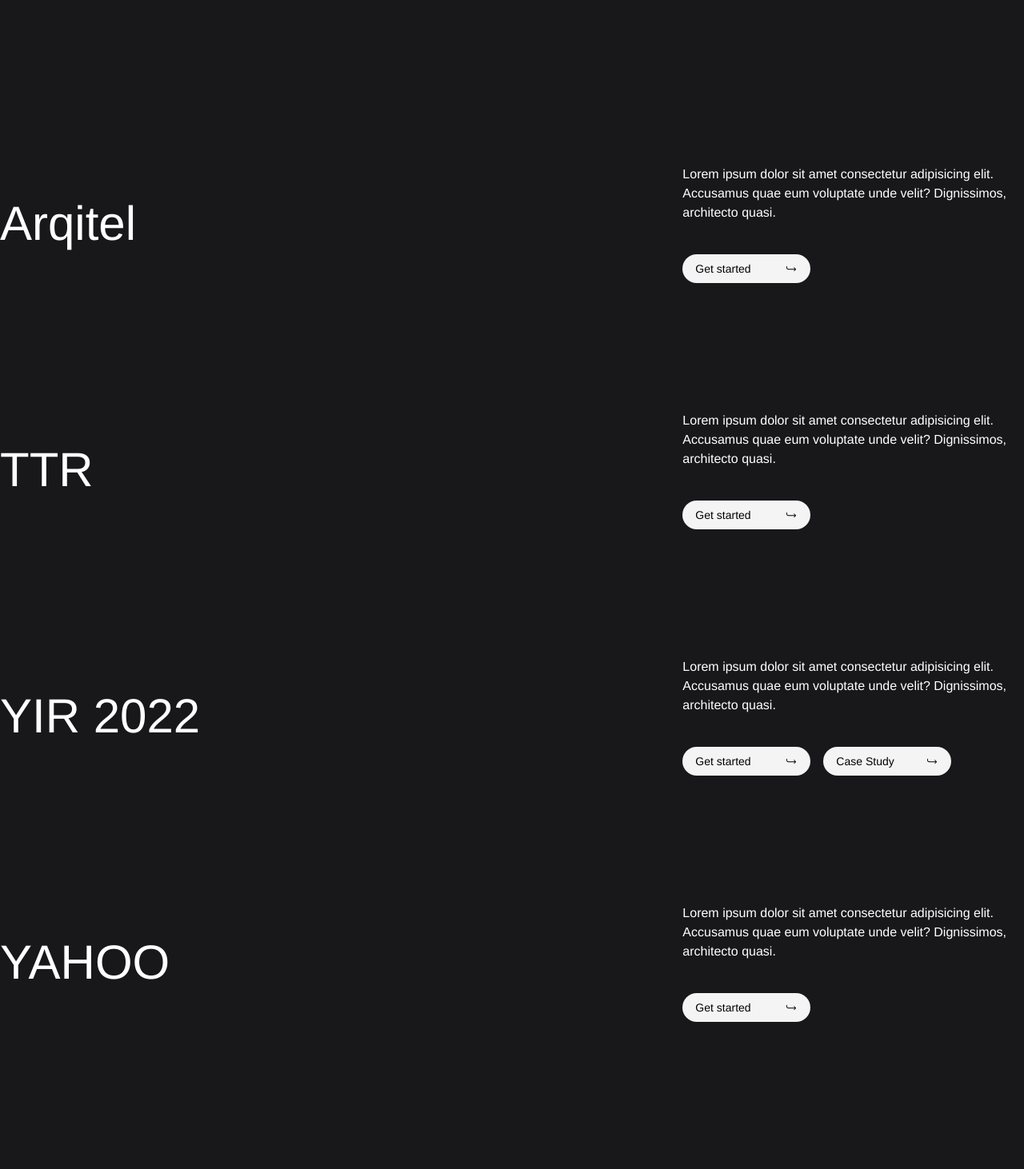
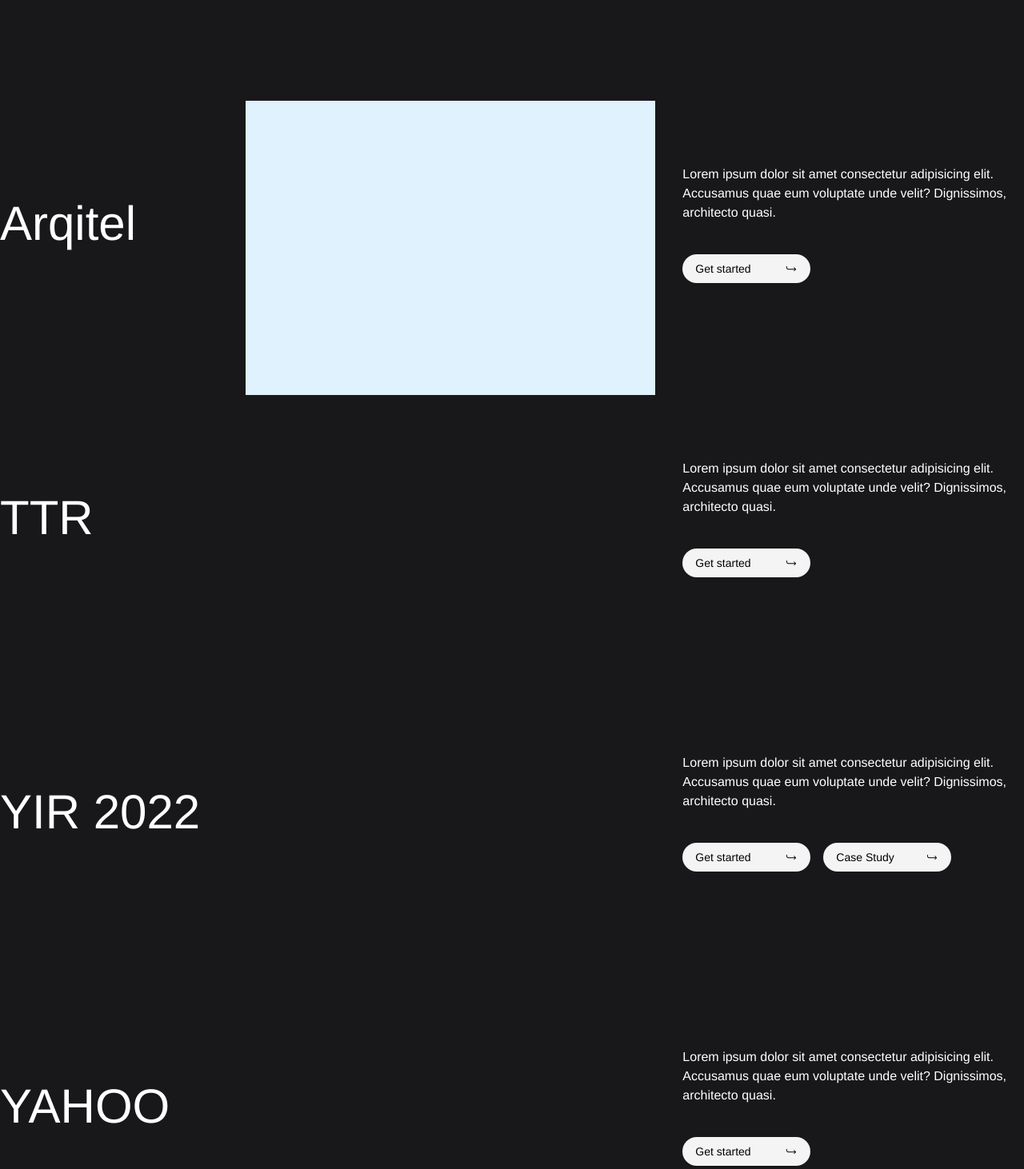
Before and after one commit to prithvikings/Kamly, a React (Vite) app: page / in a window 1280 px wide. Shown: the part 668-2130 px from the top of the page at 80% size. Built offline with nearby package versions, Linux system fonts and the light colour scheme.

Commit message:
Add animation features using Locomotive Scroll and Framer Motion; update Product and Work components for smoother interactions

```diff
--- a/package.json
+++ b/package.json
@@ -11,6 +11,8 @@
   },
   "dependencies": {
     "@tailwindcss/vite": "^4.0.7",
+    "locomotive-scroll": "^5.0.0-beta.21",
+    "motion": "^12.5.0",
     "react": "^19.0.0",
     "react-dom": "^19.0.0",
     "react-icons": "^5.5.0",
--- a/src/App.jsx
+++ b/src/App.jsx
@@ -6,7 +6,12 @@
 import Marquees from './components/Marquees'
 import Cards from './components/Cards'
 import Footer from './components/Footer'
+import LocomotiveScroll from 'locomotive-scroll';
+
+
 const App = () => {
+const locomotiveScroll = new LocomotiveScroll();
+
   return (
     <div className='w-full bg-zinc-900 text-white font-[Helvetica]'>
       <Navbar />
--- a/src/components/Product.jsx
+++ b/src/components/Product.jsx
@@ -1,16 +1,16 @@
 import React from 'react'
 import Button from './Button'
 
-function Product({val}) {
+function Product({val, mover, count}) {
   return (
-    <div className='w-full py-20 text-white '>
-        <div className='max-w-screen-xl mx-auto flex items-center justify-between'>
+    <div className='w-full py-20 h-[23rem] '>
+        <div onMouseEnter={() => {mover(count)}} className='max-w-screen-xl mx-auto flex items-center justify-between'>
           <h1 className='font-medium text-6xl capitalize'>{val.title}</h1>
           <div className='dets w-1/3'>
             <p className='mb-10'>{val.description}</p>
             <div className='w-1/3 flex items-center gap-4'>
-            {val.live && <Button/>}
-            {val.case && <Button content='Case Study' />}
+              {val.live && <Button />}
+              {val.case && <Button content='Case Study' />}
             </div>
           </div>
         </div>
--- a/src/components/Products.jsx
+++ b/src/components/Products.jsx
@@ -1,8 +1,9 @@
-import React from "react";
+import React, { useState } from "react";
 import Product from "./Product";
+import { motion } from "framer-motion";
 
 function Products() {
-  var products = [
+  const products = [
     {
       title: "arqitel",
       description:
@@ -32,12 +33,49 @@
       case: false,
     },
   ];
+
+  const [pos, setPos] = useState(0);
+
+  const mover = (index) => {
+    setPos(index * 23);
+  };
+
   return (
-    <div className="bg-zinc-900 mt-32">
+    <div className="mt-32 relative">
       {products.map((val, index) => (
-        <Product val={val}
-        key={index} />
+        <Product val={val} count={index} index={index} mover={mover} />
       ))}
+
+      {/* Animation wala part */}
+      <div className="absolute top-0 w-full h-full pointer-events-none">
+        <motion.div
+          initial={{ y: 0, x: "-50%" }}
+          animate={{ y: `${pos}rem` }}
+          transition={{ ease: [0.76, 0, 0.24, 1], duration: 0.4 }}
+          className="window w-[32rem] h-[23rem] absolute left-[44%] bg-white overflow-hidden"
+        >
+          <motion.div
+            animate={{ y: `-${pos}rem` }}
+            transition={{ ease: [0.76, 0, 0.24, 1], duration: 0.5 }}
+            className="w-full h-full bg-sky-100"
+          ></motion.div>
+          <motion.div
+            animate={{ y: `-${pos}rem` }}
+            transition={{ ease: [0.76, 0, 0.24, 1], duration: 0.5 }}
+            className="w-full h-full bg-sky-300"
+          ></motion.div>
+          <motion.div
+            animate={{ y: `-${pos}rem` }}
+            transition={{ ease: [0.76, 0, 0.24, 1], duration: 0.5 }}
+            className="w-full h-full bg-sky-400"
+          ></motion.div>
+          <motion.div
+            animate={{ y: `-${pos}rem` }}
+            transition={{ ease: [0.76, 0, 0.24, 1], duration: 0.5 }}
+            className="w-full h-full bg-sky-500"
+          ></motion.div>
+        </motion.div>
+      </div>
     </div>
   );
 }
--- a/src/components/Work.jsx
+++ b/src/components/Work.jsx
@@ -1,7 +1,8 @@
-import React from "react";
-
+import React, { useState } from "react";
+import { motion, useScroll } from "motion/react";
+import { useMotionValueEvent } from "motion/react";
 function Work() {
-  var images = [
+  const [images, setImages] = useState([
     {
       url: "https://cdn.prod.website-files.com/664dc8b6bc52b504509197e4/66c3bb125095523f5ce87a2a_9.webp",
       top: "50%",
@@ -24,10 +25,40 @@
       url: "https://cdn.prod.website-files.com/664dc8b6bc52b504509197f0/67b89d9110d0a5d6615f273a_umaultAwards-p-1600.png",
       top: "60%",
       left: "53%",
-      isActive: true,
+      isActive: false,
     },
-  ];
+  ]);
 
+  const { scrollYProgress } = useScroll();
+  scrollYProgress.on("change", (data) => {
+    function imagesShow(arr) {
+      setImages((prev) =>
+        prev.map((item, index) =>
+          arr.indexOf(index) === -1
+            ? { ...item, isActive: false }
+            : { ...item, isActive: true }
+        )
+      );
+    }
+
+    switch (Math.floor(data * 100)) {
+      case 0:
+        imagesShow([]);
+        break;
+      case 1:
+        imagesShow([0]);
+        break;
+      case 2:
+        imagesShow([0, 1]);
+        break;
+      case 3:
+        imagesShow([0, 1, 2]);
+        break;
+      case 4:
+        imagesShow([0, 1, 2, 3]);
+        break;
+    }
+  });
   return (
     <div className="w-full mt-20">
       <div className="relative max-w-screen-xl mx-auto text-center">
```
Also changed, not shown: 2 other files (tests, documents, lock files or other folders).
